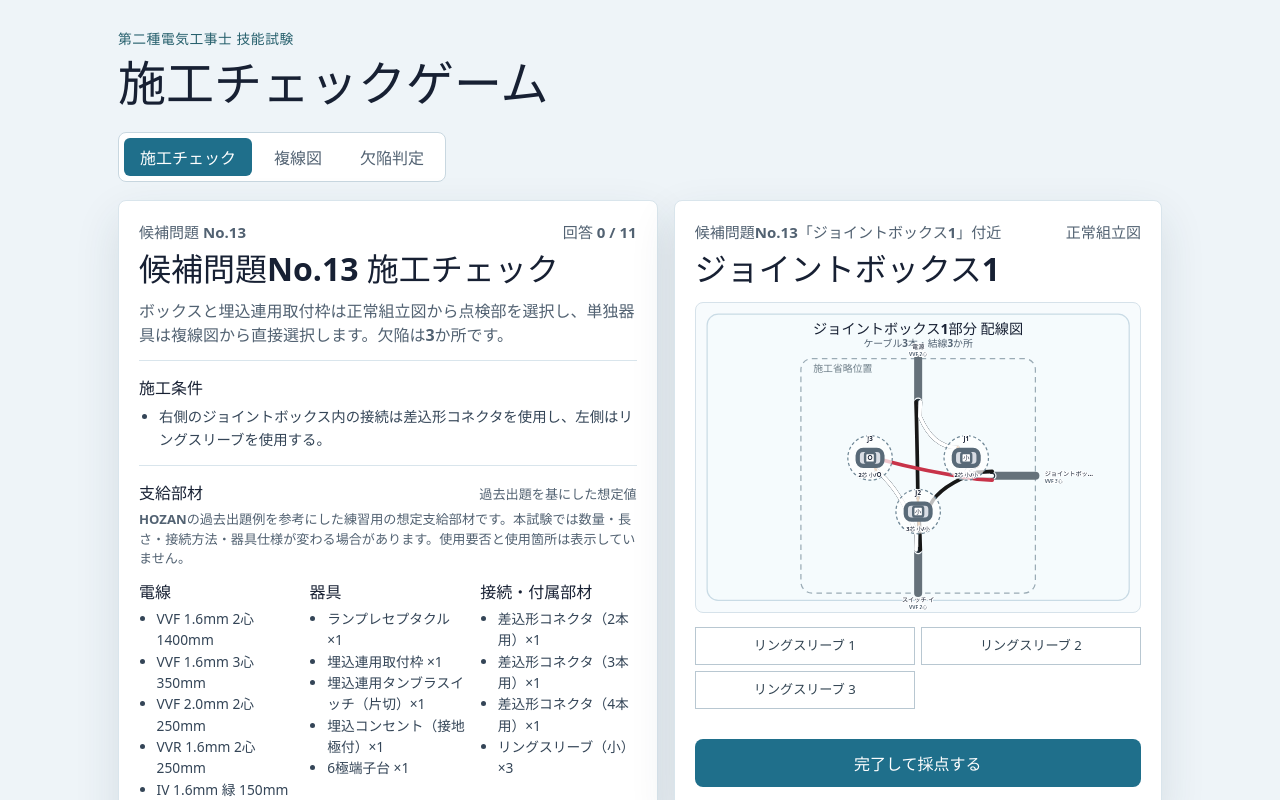
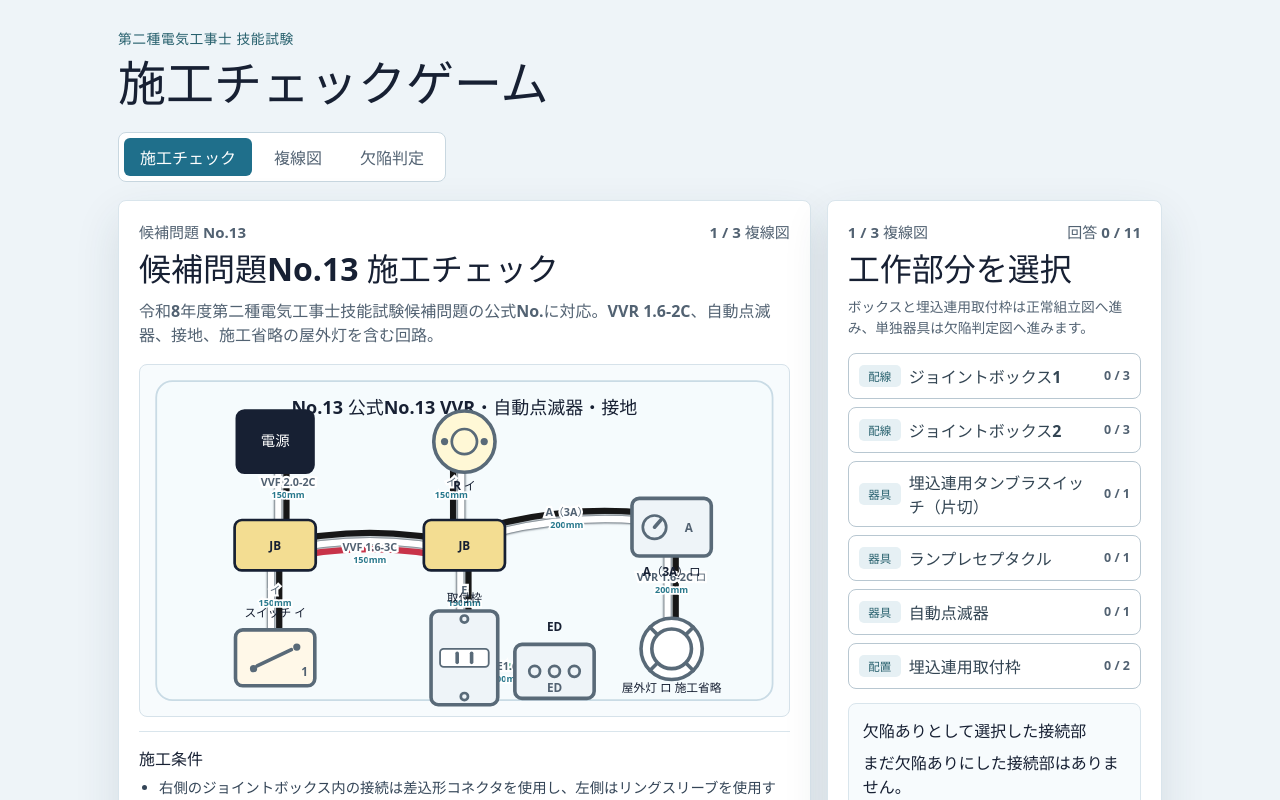
Before and after one commit to h7ga40/denko-defect-game, a React (Vite) app: page / in a window 1280 px wide. Shown: the top 800 px of the page. Built offline with nearby package versions, Linux system fonts and the light colour scheme.

Commit message:
Rework inspection screen layout

```diff
--- a/src/components/WorkInspectionGame.tsx
+++ b/src/components/WorkInspectionGame.tsx
@@ -1,5 +1,5 @@
 import { useState } from "react";
-import { createBoxInspectionRound, type BoxInspectionPart, type BoxInspectionRound, type DirectInspectionPart, type InspectionBox, type InspectionPart } from "../data/boxInspectionGame";
+import { createBoxInspectionRound, type BoxInspectionPart, type BoxInspectionRound, type DirectInspectionPart, type InspectionBox, type InspectionPart, type InspectionUnit } from "../data/boxInspectionGame";
 import { BoxWiringDiagram } from "./BoxWiringDiagram";
 import { CandidateSvg } from "./CandidateDiagramView";
 import { CandidateConstructionConditions } from "./CandidateConstructionConditions";
@@ -14,13 +14,13 @@ import { PfConduitDiagram } from "./svg/diagrams/PfConduitDiagram";
 import { TerminalBlockDiagram } from "./svg/diagrams/TerminalBlockDiagram";
 
 type InspectionAnswers = Record<string, string>;
-type InspectionStage = "assembly" | "defect";
+type InspectionStage = "overview" | "assembly" | "defect";
 
 export function WorkInspectionGame({ candidateNo, seed }: { candidateNo?: number; seed?: string }) {
   const [round, setRound] = useState<BoxInspectionRound>(() => createBoxInspectionRound({ candidateNo, seed }));
   const [selectedUnitId, setSelectedUnitId] = useState(() => round.units[0].id);
   const [selectedPartId, setSelectedPartId] = useState(() => round.units[0].parts[0].id);
-  const [stage, setStage] = useState<InspectionStage>("assembly");
+  const [stage, setStage] = useState<InspectionStage>("overview");
   const [answers, setAnswers] = useState<InspectionAnswers>({});
   const [submitted, setSubmitted] = useState(false);
 
@@ -52,6 +52,12 @@ export function WorkInspectionGame({ candidateNo, seed }: { candidateNo?: number
     setStage("assembly");
   }
 
+  function selectUnit(unit: InspectionUnit) {
+    setSelectedUnitId(unit.id);
+    setSelectedPartId(unit.parts[0].id);
+    setStage(unit.kind === "direct_device" ? "defect" : "assembly");
+  }
+
   function selectDirectPart(partId: string) {
     const unit = round.units.find((item) => item.kind !== "box" && item.parts.some((part) => part.id === partId));
     if (!unit) return;
@@ -75,26 +81,25 @@ export function WorkInspectionGame({ candidateNo, seed }: { candidateNo?: number
     setRound(nextRound);
     setSelectedUnitId(nextRound.units[0].id);
     setSelectedPartId(nextRound.units[0].parts[0].id);
-    setStage("assembly");
+    setStage("overview");
     setAnswers({});
     setSubmitted(false);
   }
 
+  const stageLabel = stage === "overview" ? "1 / 3 複線図" : stage === "assembly" ? "2 / 3 正常組立図" : "3 / 3 欠陥判定図";
+  const visualTitle = stage === "overview" ? round.title : stage === "assembly" ? selectedUnit.label : selectedPart.title;
+
   return (
     <section className="inspection-layout">
-      <article className="problem-card inspection-overview">
+      <article className="problem-card inspection-visual">
         <div className="problem-meta">
           <span>候補問題 No.{round.candidate.no}</span>
-          {round.seed && <span title={round.seed}>シード {round.seed.length > 20 ? round.seed.slice(0, 20) + "…" : round.seed}</span>}
-          <span>回答 {answeredCount} / {parts.length}</span>
+          <span>{stageLabel}</span>
         </div>
-        <h2>{round.title}</h2>
-        <p className="candidate-theme">
-          ボックスと埋込連用取付枠は正常組立図から点検部を選択し、単独器具は複線図から直接選択します。欠陥は{round.defectCount}か所です。
-        </p>
-        <CandidateConstructionConditions conditions={round.candidate.constructionConditions} />
-        <CandidateMaterials candidateNo={round.candidate.no} />
-        <div className="diagram-wrap">
+        <h2>{visualTitle}</h2>
+        {stage === "overview" && <p className="candidate-theme">{round.candidate.theme}</p>}
+        <div className="diagram-wrap inspection-visual-diagram">
+          {stage === "overview" ? (
             <CandidateSvg
               answers={answers}
               diagram={round.candidate}
@@ -102,37 +107,45 @@ export function WorkInspectionGame({ candidateNo, seed }: { candidateNo?: number
               inspectionBoxes={inspectionBoxes}
               onSelectBox={selectBox}
               onSelectDirectPart={selectDirectPart}
-            selectedBoxId={selectedBox?.id}
-            selectedDirectPartId={selectedDirectPart?.id}
               submitted={submitted}
             />
-        </div>
-        <DefectList markedDefects={markedDefects} />
-      </article>
-
-      <article className="problem-card inspection-question">
-        {stage === "assembly" ? (
-          <>
-            <div className="problem-meta">
-              <span>{selectedUnit.location}</span>
-              <span>正常組立図</span>
-            </div>
-            <h2>{selectedUnit.label}</h2>
-            <div className="diagram-wrap focused-diagram">
-              {selectedUnit.kind === "box" ? (
-                <BoxWiringDiagram
-                  answers={{}}
-                  box={selectedUnit.assemblyBox}
-                  onSelectPart={openInspectionPart}
-                  selectedPartId=""
-                  submitted={false}
-                />
+          ) : stage === "assembly" ? (
+            selectedUnit.kind === "box" ? (
+              <BoxWiringDiagram answers={{}} box={selectedUnit.assemblyBox} onSelectPart={openInspectionPart} selectedPartId="" submitted={false} />
             ) : selectedUnit.kind === "mounting_frame" ? (
               <MountingFrameDiagram defectType="none" frame={selectedUnit.mountingFrame} />
             ) : selectedDirectPart ? (
               <DirectDeviceDiagram part={{ ...selectedDirectPart, defectType: "none" }} />
-              ) : null}
+            ) : null
+          ) : selectedDirectPart ? (
+            <DirectDeviceDiagram part={selectedDirectPart} />
+          ) : infrastructurePart ? (
+            <InfrastructureDiagram part={infrastructurePart} />
+          ) : (
+            <BoxWiringDiagram answers={answers} box={selectedBox!} onSelectPart={openInspectionPart} selectedPartId={selectedPart.id} submitted={submitted} />
+          )}
         </div>
+        <CandidateConstructionConditions conditions={round.candidate.constructionConditions} />
+        <CandidateMaterials candidateNo={round.candidate.no} />
+      </article>
+
+      <article className="problem-card inspection-controls">
+        <div className="problem-meta">
+          <span>{stageLabel}</span>
+          <span>回答 {answeredCount} / {parts.length}</span>
+        </div>
+        {round.seed && <p className="inspection-seed" title={round.seed}>シード {round.seed.length > 24 ? round.seed.slice(0, 24) + "…" : round.seed}</p>}
+        {stage === "overview" ? (
+          <>
+            <h2>工作部分を選択</h2>
+            <p className="control-summary">ボックスと埋込連用取付枠は正常組立図へ進み、単独器具は欠陥判定図へ進みます。</p>
+            <InspectionUnitSelector answers={answers} onSelect={selectUnit} units={round.units} />
+          </>
+        ) : stage === "assembly" ? (
+          <>
+            <h2>点検対象を選択</h2>
+            <p className="control-summary">{selectedUnit.location}</p>
+            <button className="inspection-back-button" onClick={() => setStage("overview")} type="button">複線図に戻る</button>
             {selectedUnit.kind === "box" && (
               <BoxPartSelector answers={answers} box={selectedUnit.assemblyBox} onSelectPart={openInspectionPart} selectedPartId="" />
             )}
@@ -142,29 +155,11 @@ export function WorkInspectionGame({ candidateNo, seed }: { candidateNo?: number
           </>
         ) : (
           <>
-            <div className="problem-meta">
-              <span>{selectedPart.location}</span>
-              <span>{answers[selectedPart.id] ? "回答済み" : "未回答"}</span>
-            </div>
             <h2>{selectedPart.title}</h2>
-            {selectedUnit.kind !== "direct_device" && (
-              <button className="inspection-back-button" onClick={() => setStage("assembly")} type="button">工作部分の組立図に戻る</button>
-            )}
-            <div className="diagram-wrap focused-diagram">
-              {selectedDirectPart ? (
-                <DirectDeviceDiagram part={selectedDirectPart} />
-              ) : infrastructurePart ? (
-                <InfrastructureDiagram part={infrastructurePart} />
-              ) : (
-                <BoxWiringDiagram
-                  answers={answers}
-                  box={selectedBox!}
-                  onSelectPart={openInspectionPart}
-                  selectedPartId={selectedPart.id}
-                  submitted={submitted}
-                />
-              )}
-            </div>
+            <p className="control-summary">{selectedPart.location}・{answers[selectedPart.id] ? "回答済み" : "未回答"}</p>
+            <button className="inspection-back-button" onClick={() => setStage(selectedUnit.kind === "direct_device" ? "overview" : "assembly")} type="button">
+              {selectedUnit.kind === "direct_device" ? "複線図に戻る" : "工作部分の組立図に戻る"}
+            </button>
             <p className="question">{selectedPart.question}</p>
             <div className="choices" role="list">
               {selectedPart.choices.map((choice) => {
@@ -180,11 +175,38 @@ export function WorkInspectionGame({ candidateNo, seed }: { candidateNo?: number
             </div>
           </>
         )}
+        <DefectList markedDefects={markedDefects} />
         {submitted ? <InspectionResult answers={answers} correctCount={correctCount} onRestart={restart} parts={parts} /> : (
           <button className="primary complete-button" onClick={() => setSubmitted(true)} type="button">完了して採点する</button>
         )}
       </article>
     </section>
+  );
+}
+
+function InspectionUnitSelector({
+  answers,
+  onSelect,
+  units,
+}: {
+  answers: InspectionAnswers;
+  onSelect: (unit: InspectionUnit) => void;
+  units: InspectionUnit[];
+}) {
+  return (
+    <div className="inspection-unit-selector" aria-label="工作部分一覧">
+      {units.map((unit) => {
+        const answered = unit.parts.filter((part) => answers[part.id]).length;
+        const kindLabel = unit.kind === "box" ? "配線" : unit.kind === "mounting_frame" ? "配置" : "器具";
+        return (
+          <button className="inspection-unit-button" key={unit.id} onClick={() => onSelect(unit)} type="button">
+            <span className="inspection-unit-kind">{kindLabel}</span>
+            <strong>{unit.label}</strong>
+            <span>{answered} / {unit.parts.length}</span>
+          </button>
+        );
+      })}
+    </div>
   );
 }
 
--- a/src/styles.css
+++ b/src/styles.css
@@ -141,14 +141,78 @@ button {
 
 .inspection-layout {
   display: grid;
-  grid-template-columns: minmax(0, 1.05fr) minmax(360px, 0.95fr);
+  grid-template-columns: minmax(0, 1.55fr) minmax(320px, 0.75fr);
   gap: 16px;
   align-items: start;
 }
 
-.inspection-overview,
-.inspection-question {
+.inspection-visual,
+.inspection-controls {
   min-width: 0;
+}
+
+.inspection-visual-diagram {
+  margin-bottom: 0;
+}
+
+.inspection-seed,
+.control-summary {
+  color: #526272;
+  font-size: 0.86rem;
+  font-weight: 700;
+  line-height: 1.55;
+}
+
+.inspection-seed {
+  margin: 8px 0 0;
+  overflow-wrap: anywhere;
+}
+
+.control-summary {
+  margin: 8px 0 12px;
+}
+
+.inspection-unit-selector {
+  display: grid;
+  gap: 8px;
+  margin-top: 14px;
+}
+
+.inspection-unit-button {
+  display: grid;
+  grid-template-columns: 42px minmax(0, 1fr) auto;
+  align-items: center;
+  gap: 8px;
+  width: 100%;
+  min-height: 46px;
+  padding: 8px 10px;
+  border: 1px solid #b8c7d1;
+  border-radius: 8px;
+  background: #ffffff;
+  color: #334553;
+  cursor: pointer;
+  text-align: left;
+}
+
+.inspection-unit-button:hover {
+  border-color: #1f6f8b;
+  background: #eaf7fb;
+}
+
+.inspection-unit-button > span:last-child {
+  color: #526272;
+  font-size: 0.78rem;
+  font-weight: 800;
+}
+
+.inspection-unit-kind {
+  padding: 3px 5px;
+  border-radius: 5px;
+  background: #e6f0f4;
+  color: #27606d;
+  font-size: 0.72rem;
+  font-weight: 900;
+  text-align: center;
 }
 
 .candidate-list {
```
Also changed, not shown: 3 other files (tests, documents, lock files or other folders). Lines whose indentation alone changed are shown as unchanged.
